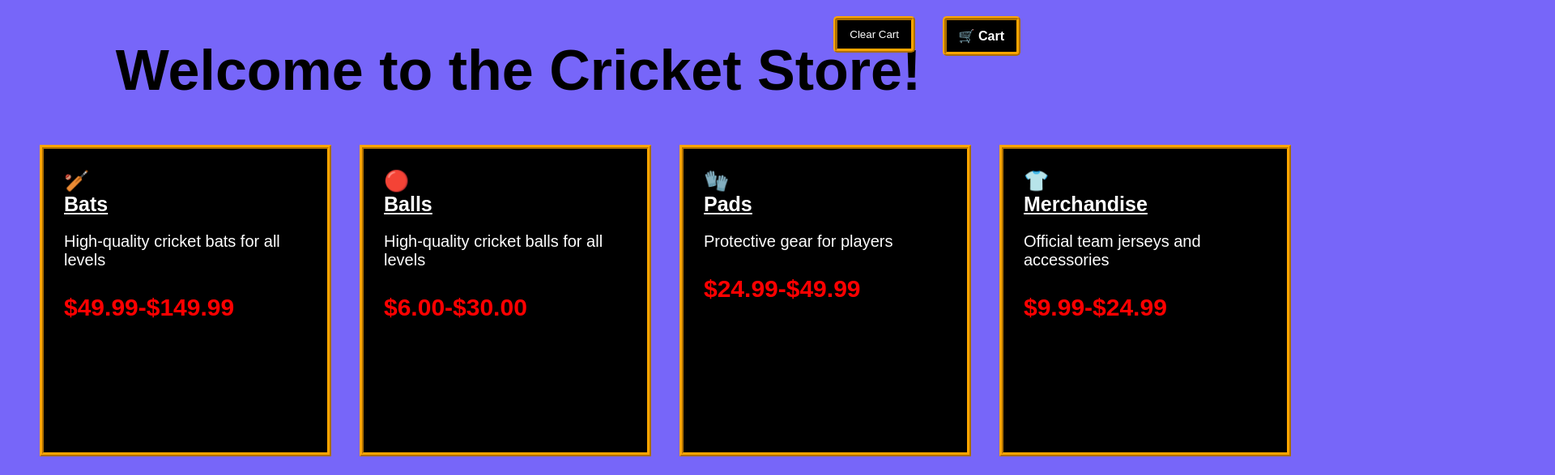
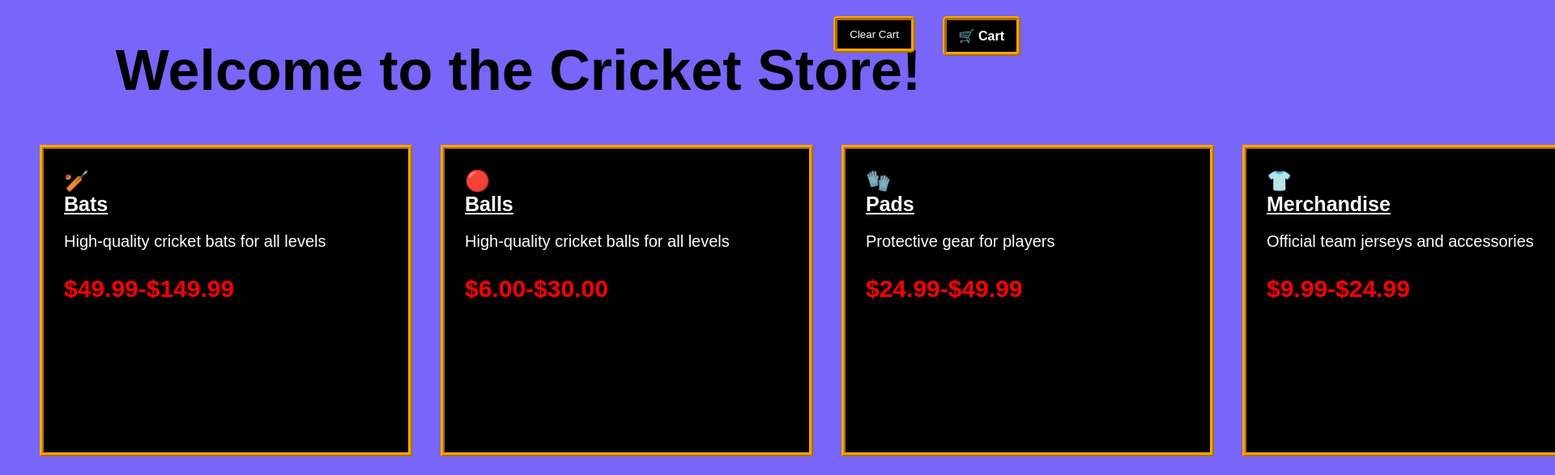
Before and after one commit to VlikeTech/Silc-expo, a plain HTML site: page Week1/index.html in a window 1280 px wide. Shown: the top 587 px of the page at 81% size, 1920 px wide, since content can reach past the window. Drawn offline with Linux system fonts and the light colour scheme.

Commit message:
more updates

```diff
--- a/Week1/styles.css
+++ b/Week1/styles.css
@@ -33,8 +33,9 @@ font-family:cursive;
     margin: 20px;
     padding: 0 16px;
     align-items: center;
-     max-width: 1200px;
+    min-width: 1500px;
 }
+
 
 .cricket{
 color: #ffffff;
@@ -43,7 +44,7 @@ border:5px ridge orange;
 padding: 25px;
 font-size: 25px;
 margin: 5px;
-width: 300px;
+width: 400px;
 height: 325px
 }
 p{
```
Also changed, not shown: Week1/checkout.html (+4 -1 lines).
